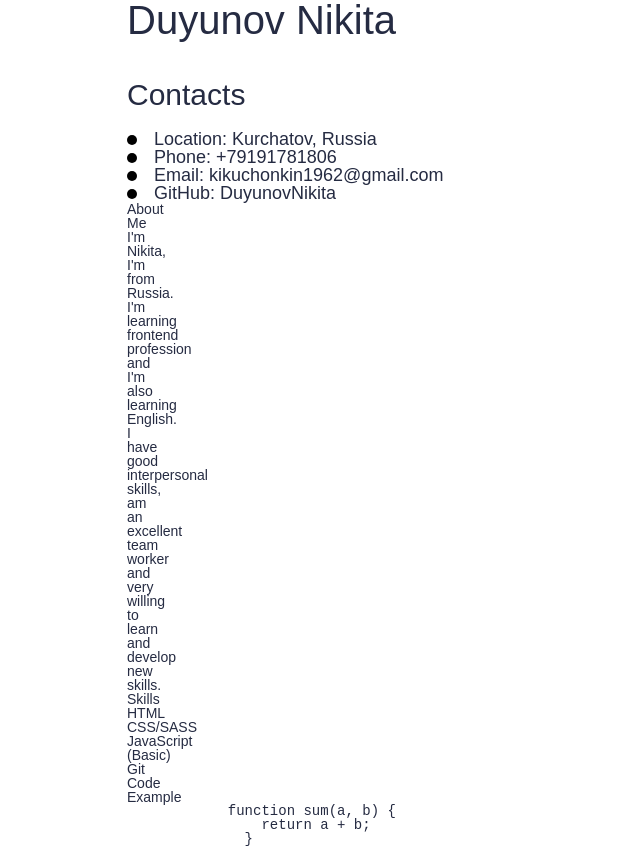
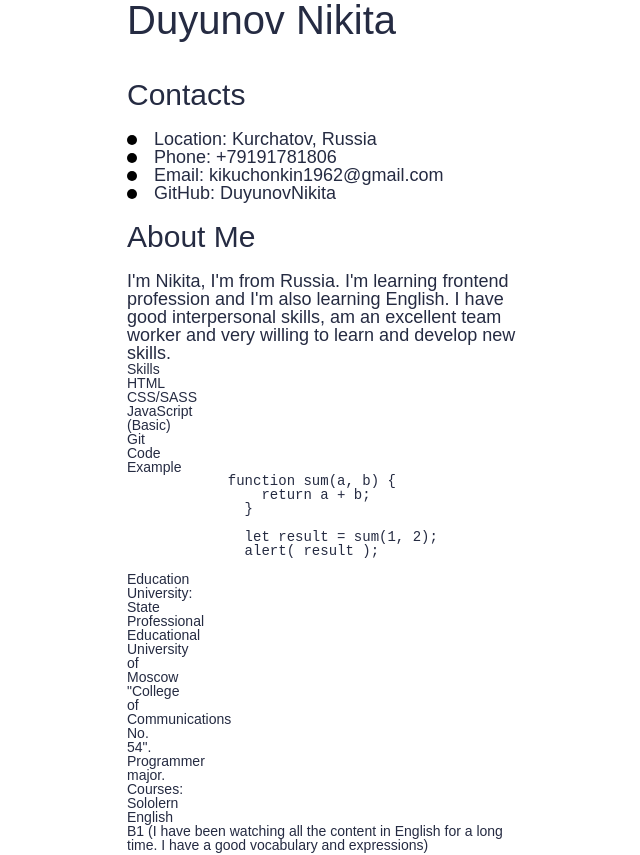
Before and after one commit to DuyunovNikita/rsschool-cv, a plain HTML site: page index.html in a window 1280 px wide. Shown: the top 855 px of the page, without its empty margins (513-1153 px from the left). Drawn offline with Linux system fonts and the light colour scheme.

Commit message:
feat: add css for about-me section

```diff
--- a/css/style.css
+++ b/css/style.css
@@ -112,6 +112,7 @@ body {
 }
 
 .contacts__list {
+  margin-bottom: 20px;
   display: inline-block;
   font-size: 18px;
   width: 400px;
@@ -127,6 +128,17 @@ body {
   border-radius: 50%;
 }
 
+.about-me__title {
+  margin-bottom: 20px;
+  font-size: 30px;
+  width: 400px;
+}
+
+.about-me__text {
+  font-size: 18px;
+  width: 400px;
+}
+
 .text {
   width: 400px;
 }
--- a/index.html
+++ b/index.html
@@ -34,7 +34,7 @@
         </section>
         <section class="about-me">
           <h2 class="about-me__title">About Me</h2>
-          <p>
+          <p class="about-me__text">
             I'm Nikita, I'm from Russia. I'm learning frontend profession and
             I'm also learning English. I have good interpersonal skills, am an
             excellent team worker and very willing to learn and develop new
```
